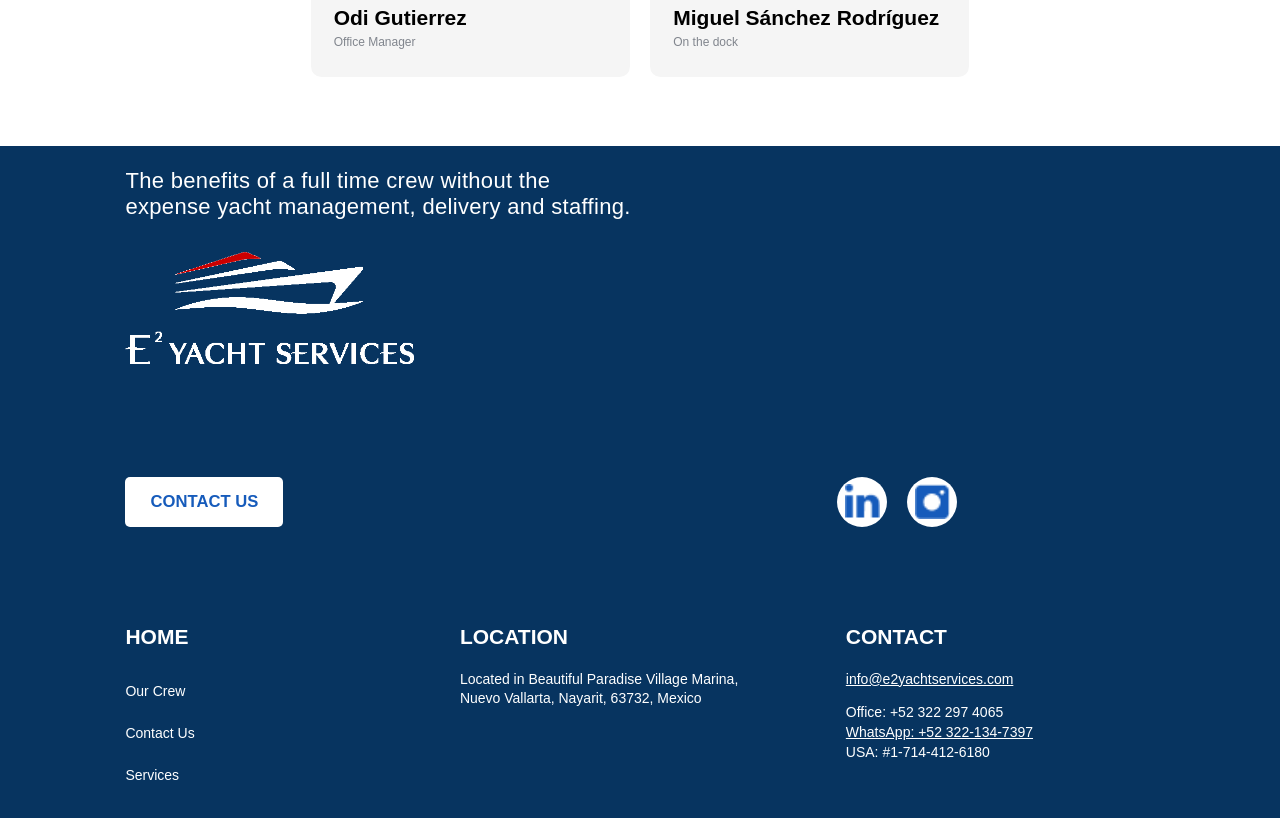
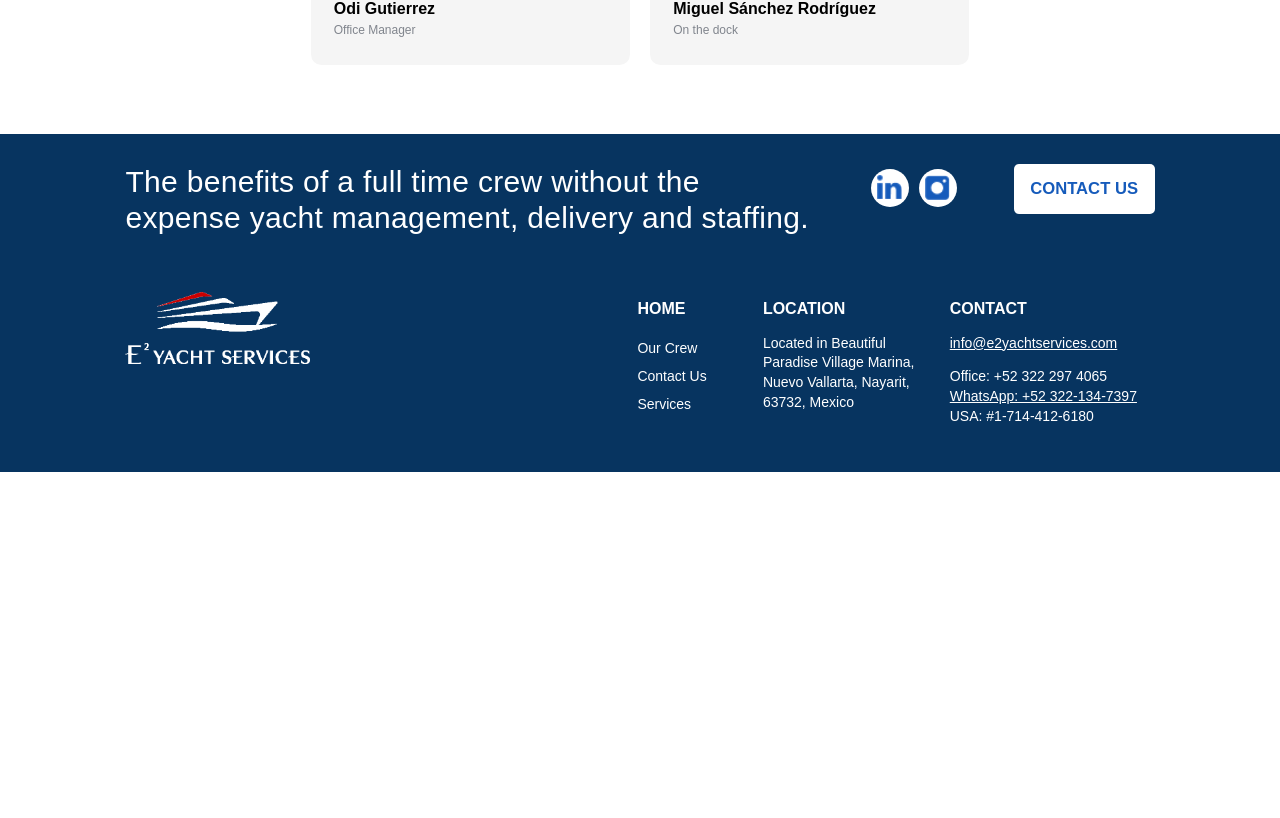
Before and after one commit to justinait/e2yacht, a React (Vite) app: page /crew in a window 1280 px wide. Shown: the part 1913-2731 px from the top of the page. After the commit the page ends 2385 px from the top, so only its background shows below. Built offline with nearby package versions, Linux system fonts and the light colour scheme; a web font is replaced by a local one.

Commit message:
footer desktop

```diff
--- a/src/Components/Footer/Footer.css
+++ b/src/Components/Footer/Footer.css
@@ -89,9 +89,6 @@
     .footerTitle {
         margin-bottom: 0;
     }
-    .footerContainer {
-        height: 550px;
-    }
     .logoFooter {
         width: 32%;
         margin: 2em 0;
@@ -118,9 +115,6 @@
     .logoFooter {
         width: 28%;
     }
-    .footerContainer {
-        height: 650px;
-    }
     .socialMediaCircle img {
         width: 35px;
     }
@@ -138,3 +132,54 @@
         width: 30% !important;
     }
 }
+
+@media(min-width:1200px){
+    .footerContainer {
+        display: flex;
+        flex-direction: row;
+        flex-wrap: wrap;
+        height: 300px;
+    }
+    .indice {
+        position: absolute;
+        transform: translate(100%, 150px);
+        width: 40vw;
+    }
+    .footerTitle {
+        line-height: 1.2;
+    }
+    .logoFooter {
+        width: 27%;
+        margin: 3.5em 0;
+    }
+    .contactFooter {
+        align-items: flex-start;
+        flex-direction: row-reverse;
+        width: 24vw;
+    }
+    .contactFooter .button {
+        margin-top: 0px;
+    }
+    .socialMediaCircle img {
+        width: 25px;
+    }
+    .socialMediaCircle {
+        width: 38px;
+        height: 38px;
+        margin: 5px;
+    }
+    .contactFooter .learnMore {
+        margin-left: 2em;
+        margin-right: 0;
+    }
+    .contactSectionFooter {
+        width: 39% !important;
+    }
+    .linksHomeFooterIndice {
+        line-height: 2;
+    }
+    .homeSectionFooter {
+        width: 18% !important;
+    }
+
+}
--- a/src/index.css
+++ b/src/index.css
@@ -154,13 +154,13 @@ h2 {
 
   :root {
     --fontSize-30px: clamp(40px, 3vw, 50px);
-    --fontSize-20px: clamp(18.5px, 5vw, 22px);
+    --fontSize-20px: 30px;
     --fontSize-18px: clamp(16px, 1.4vw, 19px);
     --fontSize-16px: clamp(16px, 1.3vw, 17px);
     --fontSize-14px: clamp(14px, 1.1vw, 15px);
 
     --fontSize-12px-services: clamp(12.5px, 1vw, 16px);
-    --fontSize-12px: clamp(15px, 2vw, 21px);
+    --fontSize-12px: clamp(15px, 2vw, 16px);
     --fontSize-10px: clamp(12px, 1.5vw, 14px);
   }
   .notForDesktop {
```
